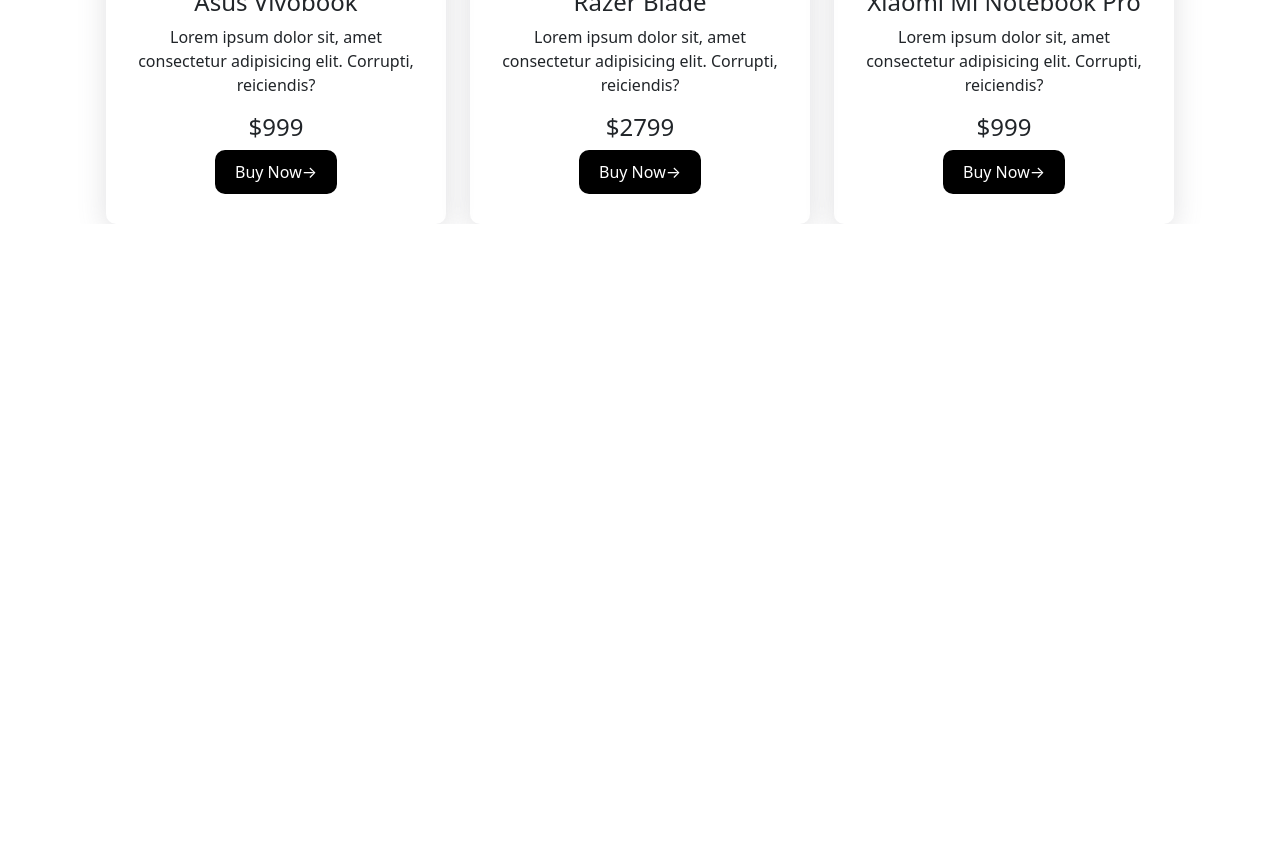
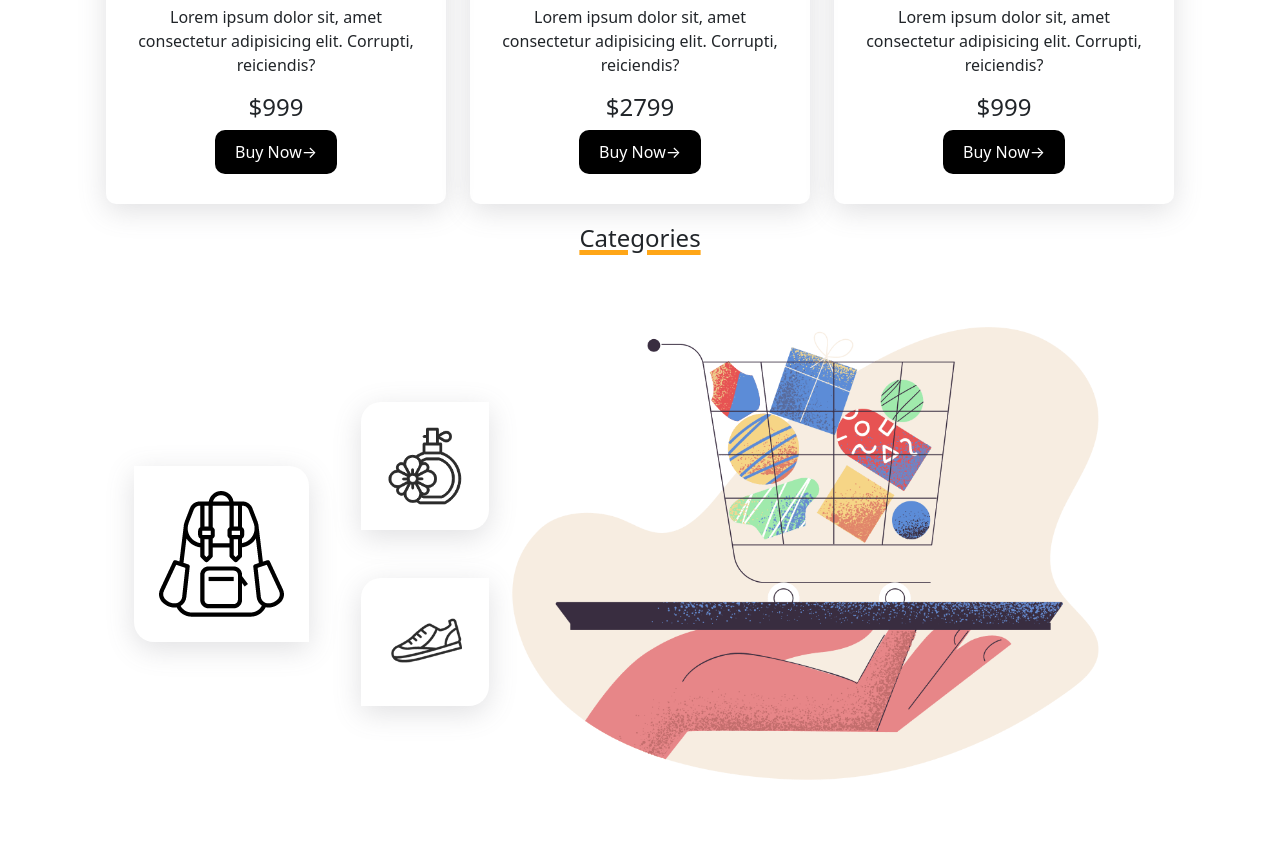
Before and after one commit to Novo1999/hot-gadgets, a plain HTML site: page index.html in a window 1280 px wide. Shown: the part 1682-2529 px from the top of the page. Before the commit the page ends 1906 px from the top, so only its background shows below. Drawn offline with nearby package versions, Linux system fonts and the light colour scheme.

Commit message:
finished hot gadgets

```diff
--- a/index.html
+++ b/index.html
@@ -153,8 +153,27 @@
   </div>
 </div>
 </div>
-
-
+<div class="container d-flex justify-content-center margin">
+  <h4 class="under">Categories</h4>
+</div>
+<div class="container">
+  <div class="row">
+    <div class="col-md-3 d-flex align-items-center justify-content-center">
+      <img class="left-edge" src="Categories/bag.png" alt="">
+    </div>
+    <div class="col-md-3 d-flex flex-column justify-content-center gap-5">
+      <div class="row w-50">
+        <img class="double-edge" src="Categories/perfume.png" alt="">
+      </div>
+      <div class="row w-50">
+        <img class="double-edge" src="Categories/shoe.png" alt="">
+      </div>
+    </div>
+      <div class="col-md-6 d-flex justify-content-end">
+        <img src="Categories/pale-order.png" alt="">
+      </div>
+  </div>
+  </div>
     <script src="https://cdn.jsdelivr.net/npm/bootstrap@5.3.0-alpha2/dist/js/bootstrap.bundle.min.js" integrity="sha384-qKXV1j0HvMUeCBQ+QVp7JcfGl760yU08IQ+GpUo5hlbpg51QRiuqHAJz8+BrxE/N" crossorigin="anonymous"></script>
   </body>
 </html>
--- a/style.css
+++ b/style.css
@@ -29,5 +29,23 @@
     margin-top: 20px;
 }
 .margin{
-    margin-top: 30px;
+    margin-top: 20px;
 }
+.under{
+    text-decoration: underline;
+    text-decoration-color: #FFA617;
+    text-decoration-thickness: 5px;
+}
+.left-edge{
+    box-shadow: rgba(100, 100, 111, 0.2) 0px 7px 29px 0px;
+    padding: 25px;
+    border-radius: 0px 20px 0px 20px;
+}
+.double-edge{
+    box-shadow: rgba(100, 100, 111, 0.2) 0px 7px 29px 0px;
+    padding: 25px;
+    border-radius: 20px 0px 20px 0px;
+}
+.fill{
+    border: 2px black ;
+}
```
